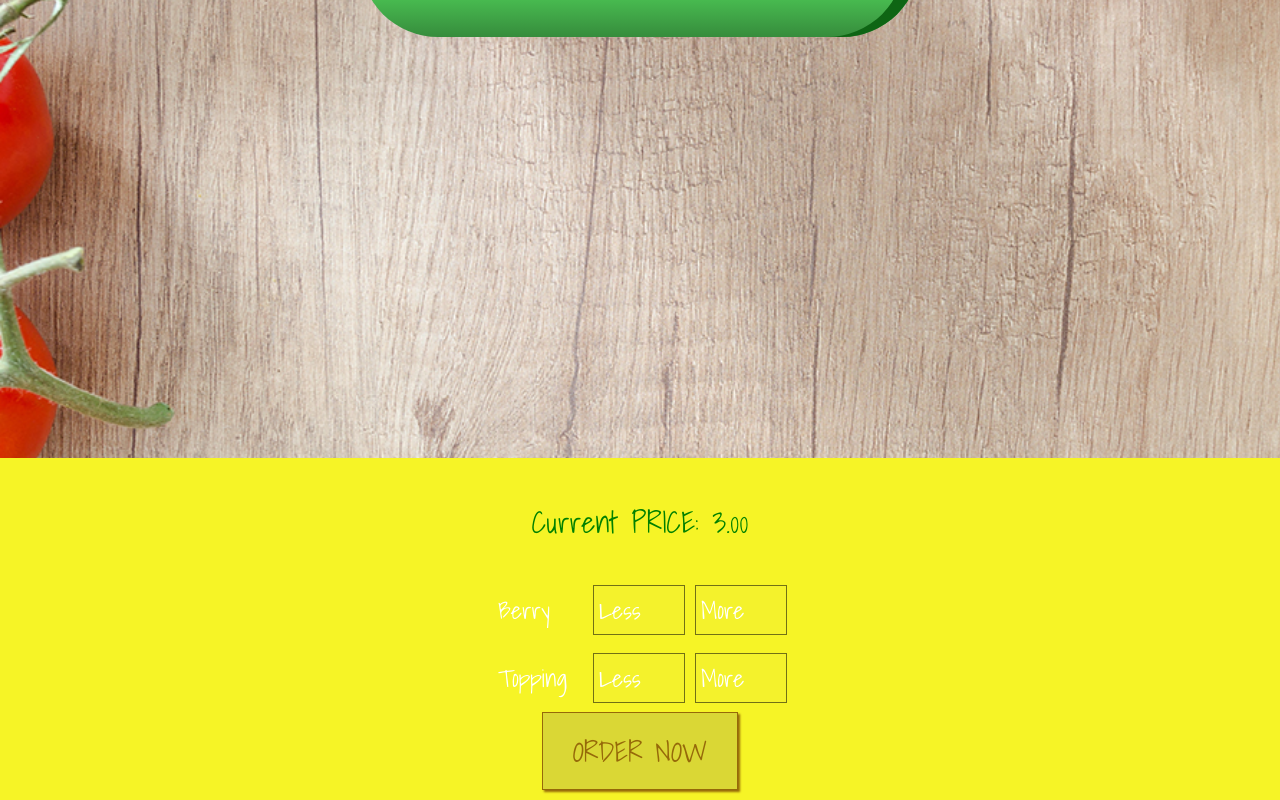
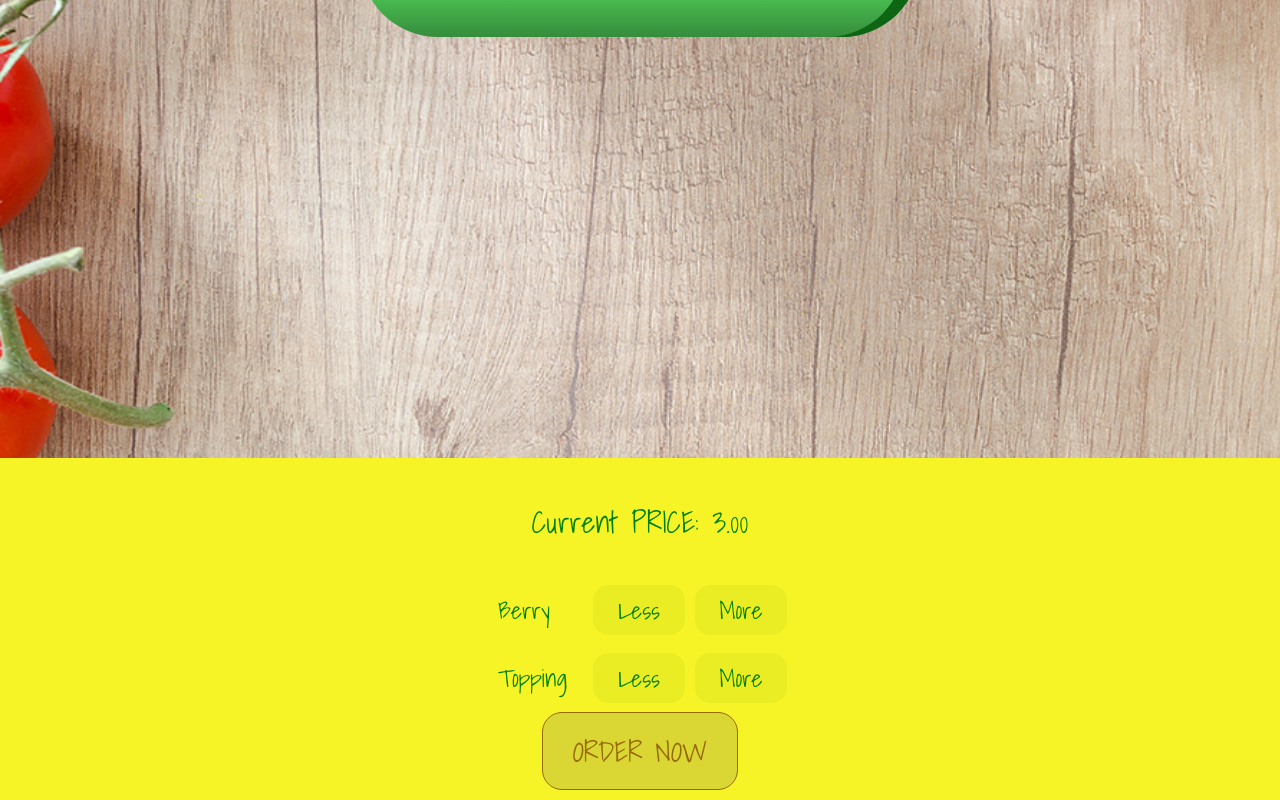
Before and after one commit to Loratadin/skinny-salad, a React (Create React App) app: page / in a window 1280 px wide. Shown: the part 205-1005 px from the top of the page. Built offline with nearby package versions, Linux system fonts and the light colour scheme.

Commit message:
Change buildControl styles

```diff
--- a/src/components/Salad/BuildControls/BuildControl/BuildControl.style.js
+++ b/src/components/Salad/BuildControls/BuildControl/BuildControl.style.js
@@ -10,14 +10,16 @@ export const BuildControl = styled.div`
 export const BCButton = styled.a`
  display: block;
  font: inherit;
+ text-align: center;
  padding: 5px;
  margin: 0 5px;
  width: 80px;
- border: 1px solid #717015;
+ border: 1px solid #ebed24;
+ border-radius: 15px;
  cursor: pointer;
  outline: none;
- color: white;
- background-color: #f4f22c;
+ color: green;
+ background-color: #ebed24;
  &:hover,
  &:active {
   background-color: #8cf72e;
@@ -34,4 +36,5 @@ export const BCButton = styled.a`
 export const Label = styled.div`
  padding: 10px;
  width: 80px;
+ color: green;
 `;
--- a/src/components/Salad/BuildControls/BuildControls.style.js
+++ b/src/components/Salad/BuildControls/BuildControls.style.js
@@ -21,11 +21,11 @@ export const OrderButton = styled.a`
     outline: none;
     cursor: pointer;
     border: 1px solid #966909;
+    border-radius: 20px;
     color: #966909;
     font-family: inherit;
     font-size: 1.2em;
     padding: 15px 30px;
-    box-shadow: 2px 2px 2px #966909;
     &:hover,
     &:active {
      background-color: #A0DB41;
```
